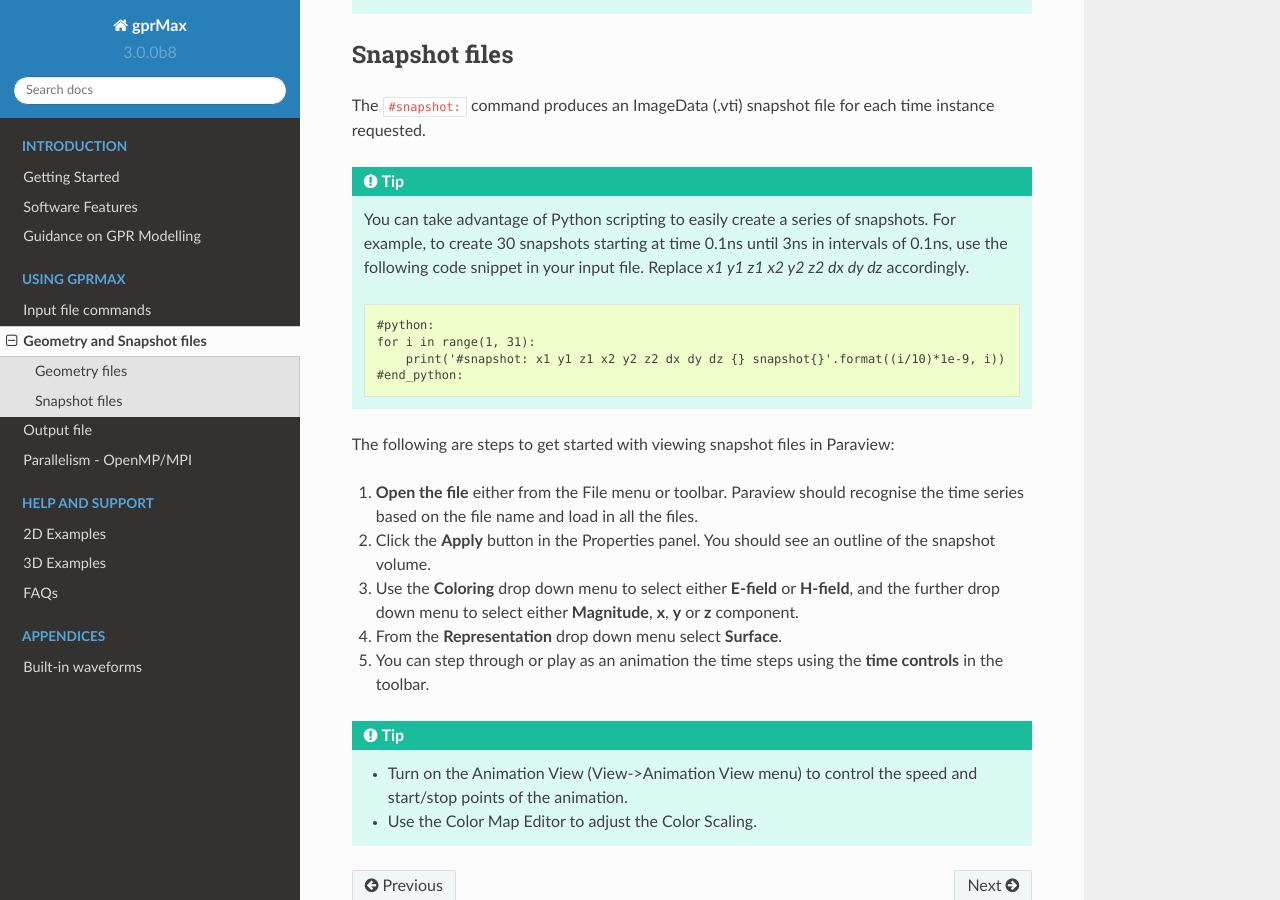
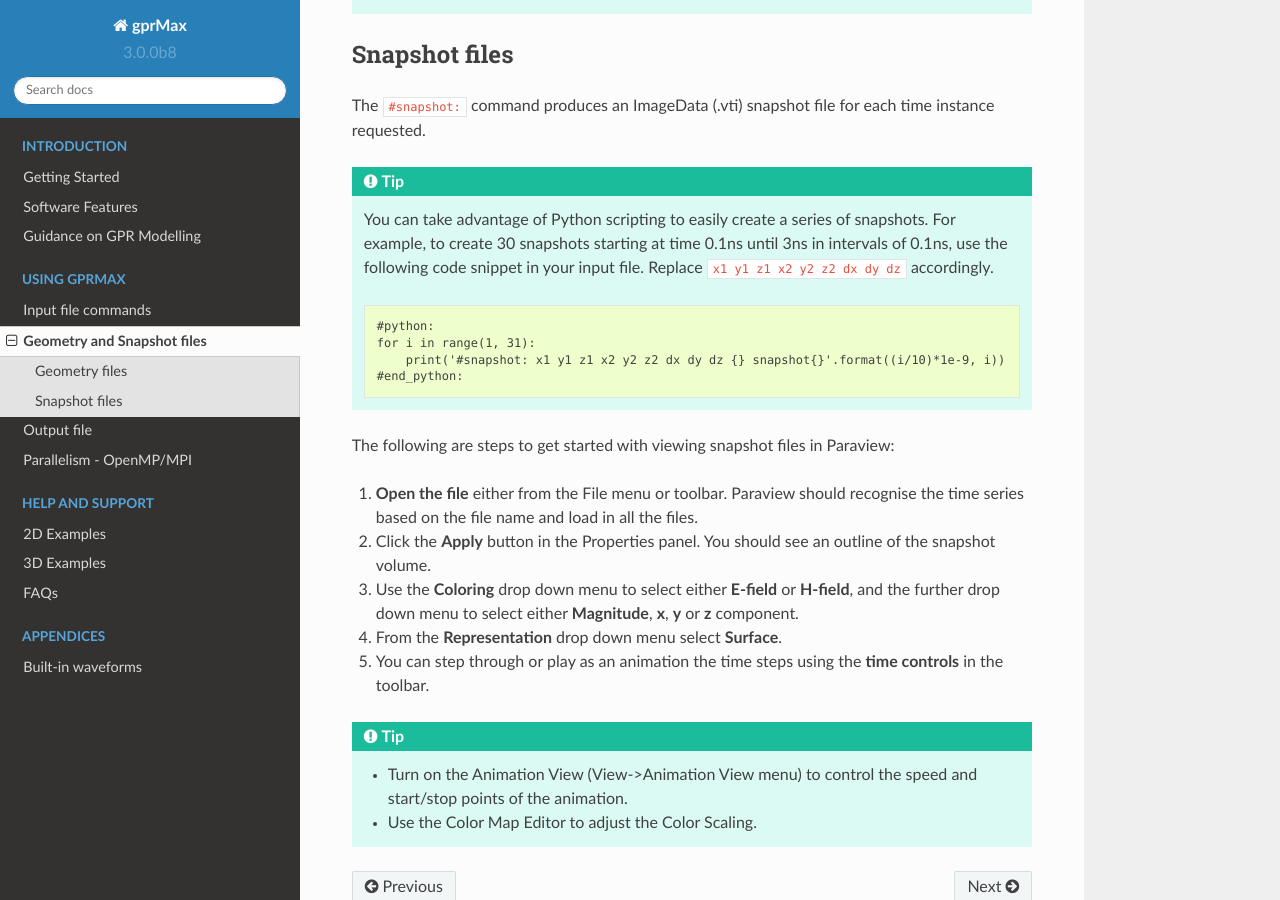
Before and after one commit to gprMax/gprMax, a Sphinx documentation site: the page built from docs/source/geometry_snapshots.rst, in a window 1280 px wide and 900 px high, scrolled down 1294 px. Built offline with Sphinx 7.4.7 and the Read the Docs theme 2.0.0, drawn with Linux system fonts in a browser that asks for light colours.

```diff
--- a/docs/source/geometry_snapshots.rst
+++ b/docs/source/geometry_snapshots.rst
@@ -39,7 +39,7 @@ Snapshot files
 The ``#snapshot:`` command produces an ImageData (.vti) snapshot file for each time instance requested.
 
 .. tip::
-    You can take advantage of Python scripting to easily create a series of snapshots. For example, to create 30 snapshots starting at time 0.1ns until 3ns in intervals of 0.1ns, use the following code snippet in your input file. Replace `x1 y1 z1 x2 y2 z2 dx dy dz` accordingly.
+    You can take advantage of Python scripting to easily create a series of snapshots. For example, to create 30 snapshots starting at time 0.1ns until 3ns in intervals of 0.1ns, use the following code snippet in your input file. Replace ``x1 y1 z1 x2 y2 z2 dx dy dz`` accordingly.
 
     .. code-block:: none
 
--- a/docs/source/input.rst
+++ b/docs/source/input.rst
@@ -242,7 +242,7 @@ or
 For example to save a snapshot of the electromagnetic fields in the model at a simulated time of 3 nanoseconds use: ``#snapshot: 0 0 0 1 1 1 0.1 0.1 0.1 3e-9 snap1``
 
 .. tip::
-    You can take advantage of Python scripting to easily create a series of snapshots. For example, to create 30 snapshots starting at time 0.1ns until 3ns in intervals of 0.1ns, use the following code snippet in your input file. Replace `x1 y1 z1 x2 y2 z2 dx dy dz` accordingly.
+    You can take advantage of Python scripting to easily create a series of snapshots. For example, to create 30 snapshots starting at time 0.1ns until 3ns in intervals of 0.1ns, use the following code snippet in your input file. Replace ``x1 y1 z1 x2 y2 z2 dx dy dz`` accordingly.
 
     .. code-block:: none
 
```
